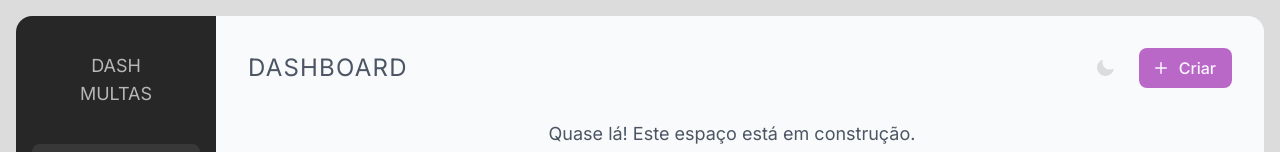
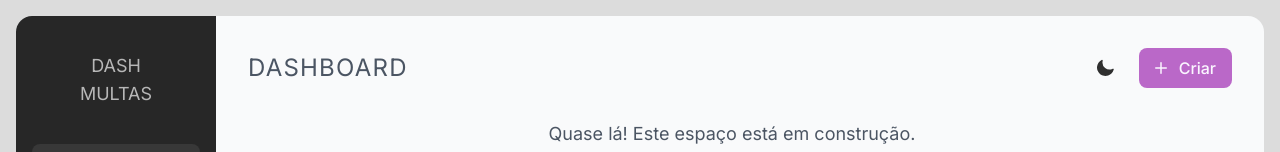
Before and after one commit to patrickbvargas/dash-multas, a React (Vite) app: page / in a window 1280 px wide. Shown: the top 152 px of the page. Built offline with nearby package versions, Linux system fonts and the light colour scheme.

Commit message:
Fix ThemeSwitcher color

```diff
--- a/src/components/ui/ThemeSwitcher.tsx
+++ b/src/components/ui/ThemeSwitcher.tsx
@@ -9,7 +9,7 @@ const ThemeSwitcher = () => {
     <div className="flex justify-center">
       <Button
         onClick={() => toggle()}
-        variant="theme"
+        variant="ghost"
         icon={isDarkMode ? <SunIcon className="h-5" /> : <MoonIcon className="h-5" />}
       />
     </div>
```
